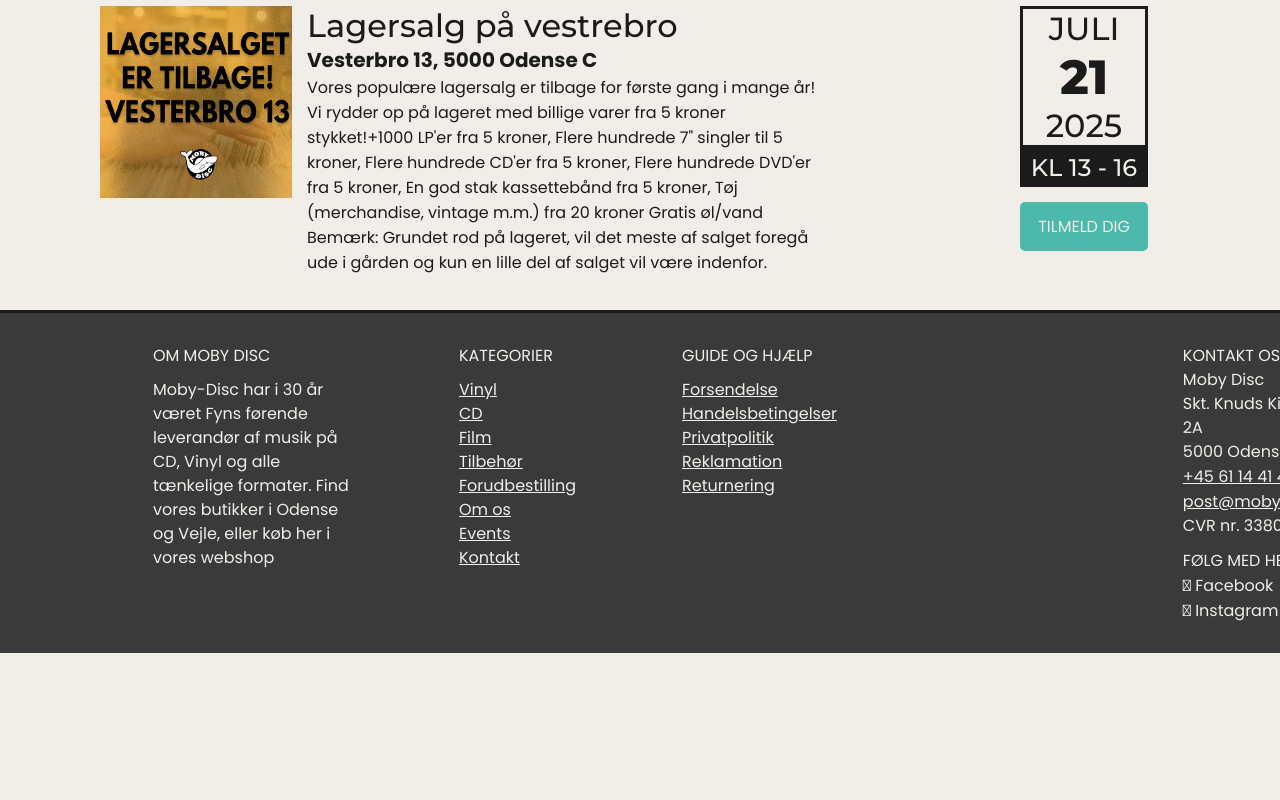
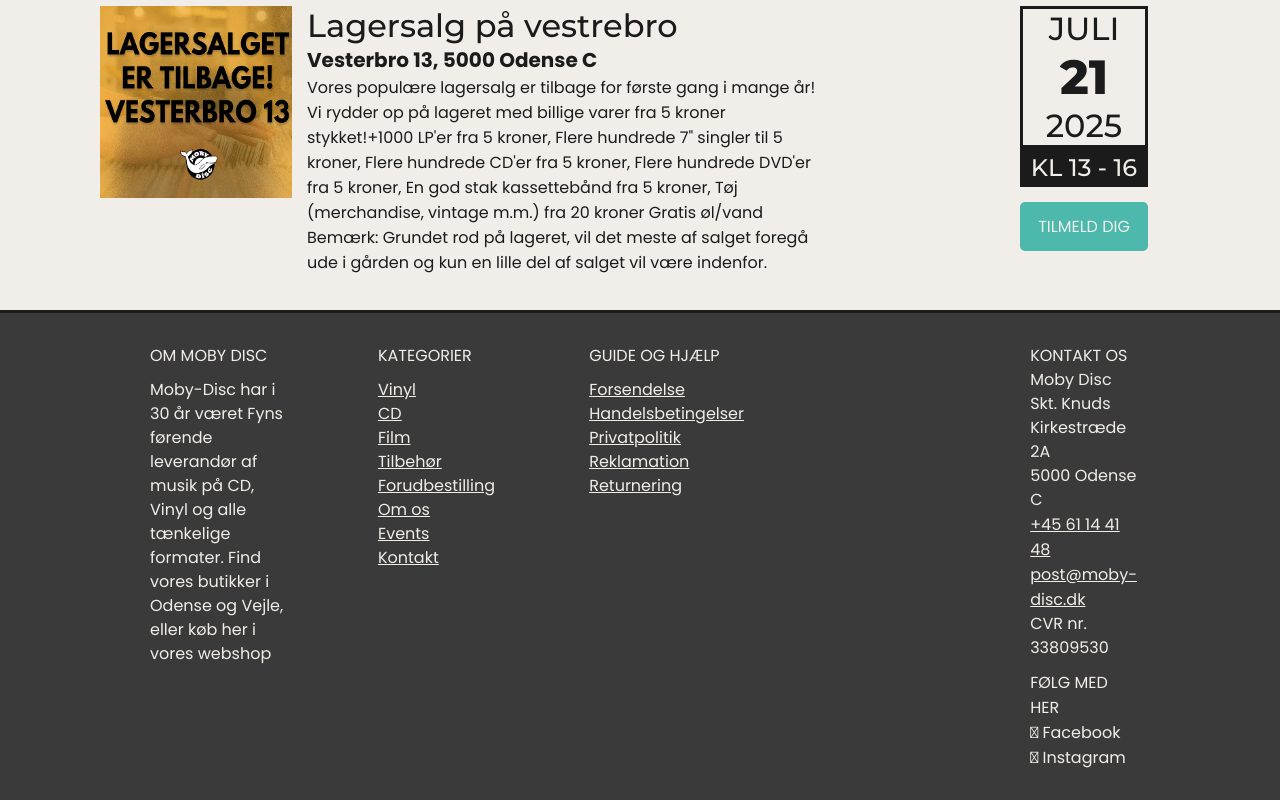
Before and after one commit to LucasMejer/eksamen3sem, a Vue app: page /events in a window 1280 px wide. Shown: the part 1538-2338 px from the top of the page. Before the commit the page ends 2191 px from the top, so only its background shows below. Built offline with nearby package versions, Linux system fonts and the light colour scheme.

Commit message:
footer fix maybe?

```diff
--- a/src/assets/main.scss
+++ b/src/assets/main.scss
@@ -728,7 +728,8 @@ hr{
   .footer__text {
     display: flex;
     justify-content: left;
-    transform: translateX(110px);
+    margin-left: 125px;
+    margin-right: 125px;
   }
 }
 
@@ -965,6 +966,7 @@ hr{
     .intro__section--first {
       padding: 15px 160px 15px 160px;
       overflow: hidden;
+      position: relative;
     }
 
     .intro__section--second {
@@ -972,6 +974,7 @@ hr{
       width: 100%;
       padding-left: 160px;
       overflow: hidden;
+      position: relative;
     }
 
     .intro__text {
@@ -1007,7 +1010,7 @@ hr{
 
     .watermark__first {
         position: absolute;
-        top: 177%;
+        //top: 177%;
         left: -200px;
         width: 28.5%;
         opacity: 0.02;
@@ -1017,8 +1020,8 @@ hr{
 
     .watermark__second {
       position: absolute;
-        top: 289.5%;
-        left: 1250px;
+        //top: 289.5%;
+        left: 1200px;
         width: 600px;
         opacity: 0.02;
         z-index: 1;
@@ -1051,7 +1054,7 @@ hr{
     }
 
     .footer__content p {
-        width: 200px;
+        max-width: 200px;
         line-height: 1.5;
         color: colors.$white;
     }
@@ -1060,16 +1063,16 @@ hr{
         display: flex;
         flex-direction: column;
         gap: 10px;
-        transform: translateX(25px);
+        padding-left: 25px;
     }
 
     .footer__text {
-        gap: 70px;
+        gap: 4vw;
     }
 
     .footer__contact, .footer__some {
-        padding-left: 240px;
-        width: 600px;
+        padding-left: 15vw;
+        max-width: 600px;
     }
 
     .footer__contact a {
```
